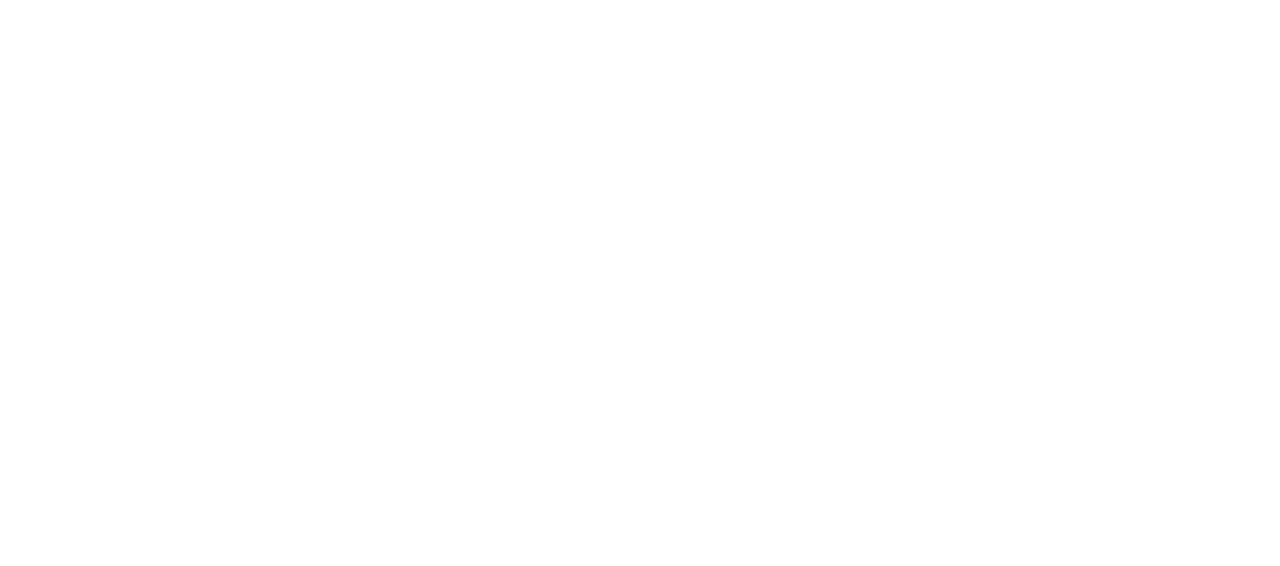
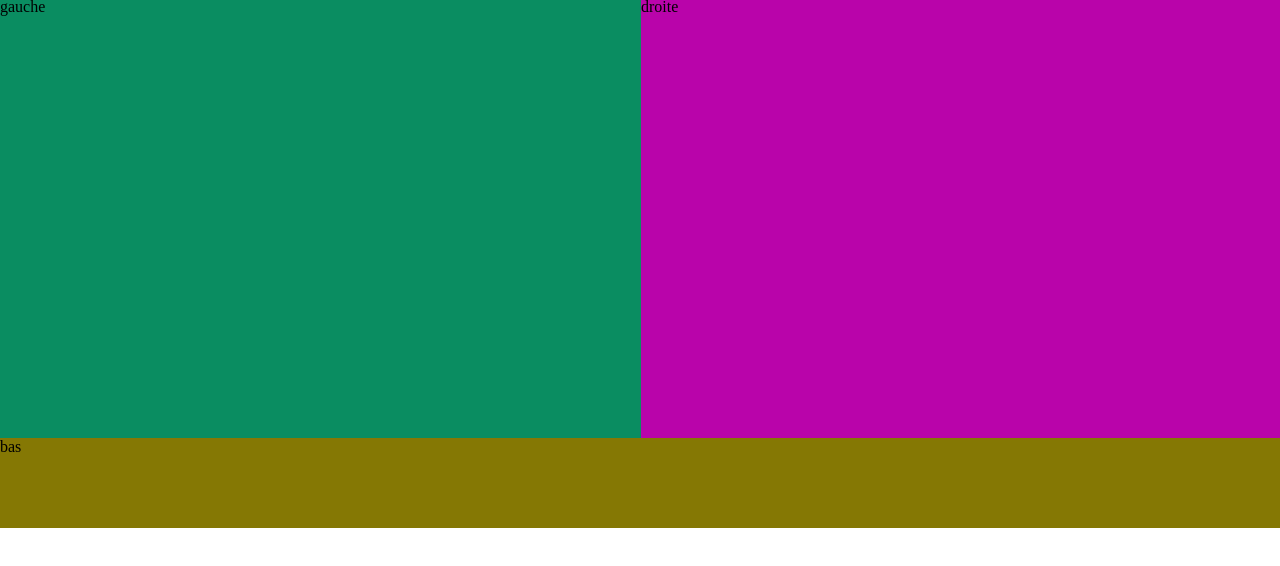
Before and after one commit to JeremyWiart/test, a plain HTML site: page figure_3/index.html in a window 1280 px wide. Drawn offline with Linux system fonts and the light colour scheme.

Commit message:
finition exo mise en forme 3 4 5

```diff
--- a/figure_3/index.css
+++ b/figure_3/index.css
@@ -0,0 +1,38 @@
+main{
+    display: flex;
+    flex-direction: column;
+    height: 530px;
+    margin-left: -8px;
+    margin-right: -10px;
+    margin-top: -10px;
+
+
+}
+
+
+
+div.cont{
+    display: flex;
+    width: 100%;
+    height: 100%;
+    margin-bottom: -10px;
+}
+div.zg{
+
+    background-color: rgb(10, 141, 97);
+    width:50%;
+    height: 100%;
+}
+
+div.zd{
+    background-color: rgb(185, 4, 170);
+    width:50%;
+    height: 100%;
+}
+
+div.zb{
+
+    background-color: rgb(133, 120, 4);
+    width:100%;
+    height: 20%;
+}
--- a/figure_3/index.html
+++ b/figure_3/index.html
@@ -0,0 +1,18 @@
+<!DOCTYPE html>
+<html>
+<head>
+    <title>Figure 3</title>
+    <link rel="stylesheet" type="text/css" href="index.css" />
+</head>
+<body>
+   <main>
+
+
+            <div class="cont">
+                <div class="zg">gauche</div>
+                <div class="zd">droite</div>
+            </div>
+            <div class="zb">bas</div>
+    </main>
+</body>
+</html>
--- /dev/null
+++ b/figure_4/index.css
@@ -0,0 +1,48 @@
+main{
+    display: flex;
+    flex-direction: column;
+    height: 520px;
+    margin-left: -10px;
+    margin-right: -10px;
+    margin-top: -10px;
+    border: 5px solid black;
+    border-bottom: 10px solid black;
+}
+
+header.zh{
+    background-color: rgb(10, 141, 97);
+    width: 100%;
+    height: 13%;
+}
+
+nav{
+    background-color:rgb(185, 4, 170);
+    width: 100%;
+    height: 5%;
+}
+
+
+div.cont{
+    display: flex;
+    justify-content: center;
+    width: 100%;
+    height: 100%;
+
+}
+
+
+div.zm{
+    background-color: rgb(133, 120, 4);
+    width:96%;
+    height:94%;
+    margin-top:1%;
+
+}
+
+footer{
+    background-color: rgb(10, 141, 97);
+    width: 100%;
+    height: 10%;
+    margin-bottom:-15px;
+
+}
```
Also changed, not shown: figure_4/index.html (added, +20 -0 lines), index.html (+1 -0 lines), figure_5/index.css (added), figure_5/index.html (added).
